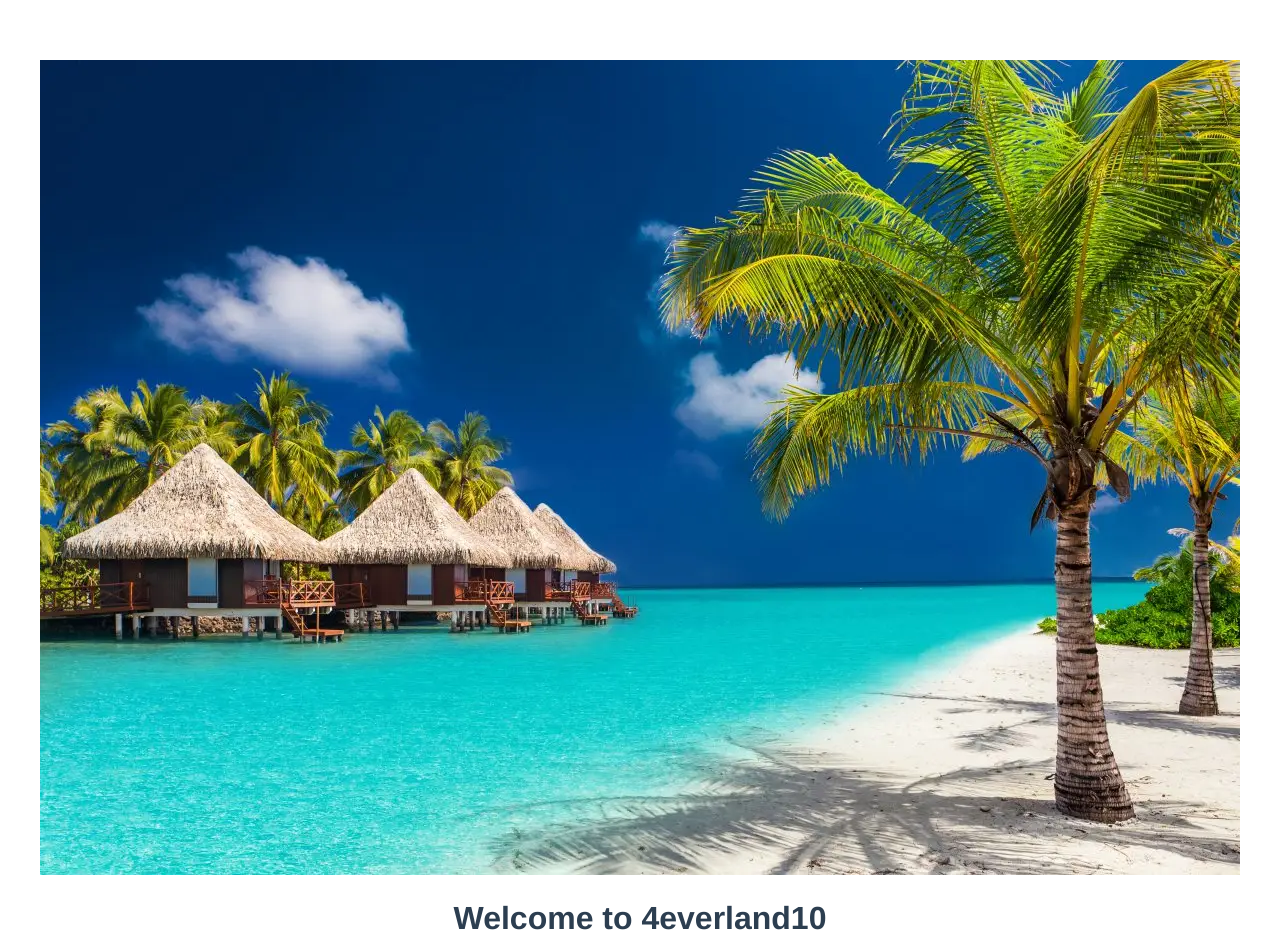
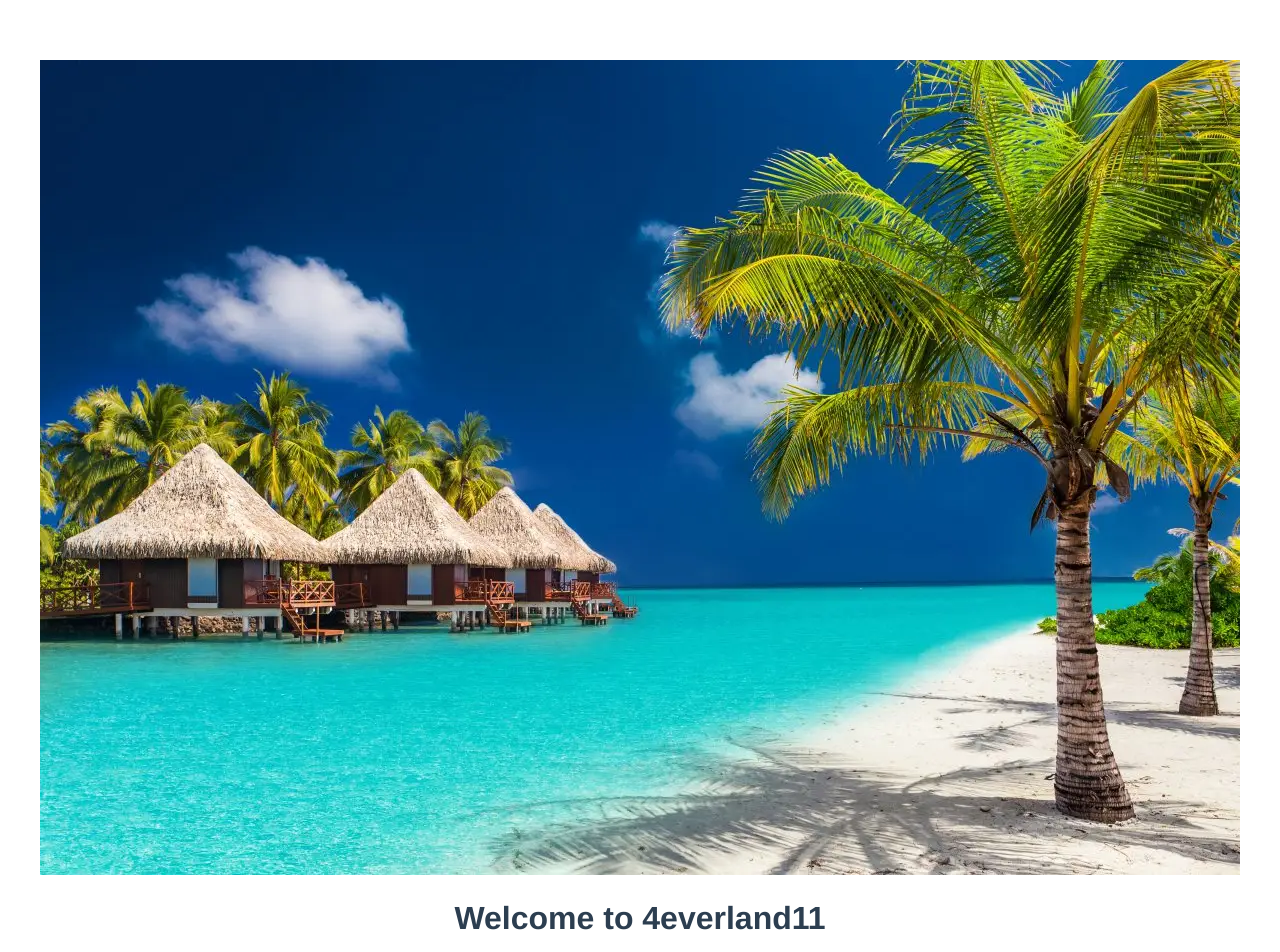
Before and after one commit to xiext-hub/vue-project, a Vue app: page / in a window 1280 px wide. Shown: the top 952 px of the page. Built offline with nearby package versions, Linux system fonts and the light colour scheme.

Commit message:
Update App.vue
4everland11

```diff
--- a/src/App.vue
+++ b/src/App.vue
@@ -1,7 +1,7 @@
 <template>
   <div id="app">
     <img alt="Vue logo" src="./assets/logo.png">
-    <HelloWorld msg="Welcome to 4everland10"/>
+    <HelloWorld msg="Welcome to 4everland11"/>
   </div>
 </template>
 
```
